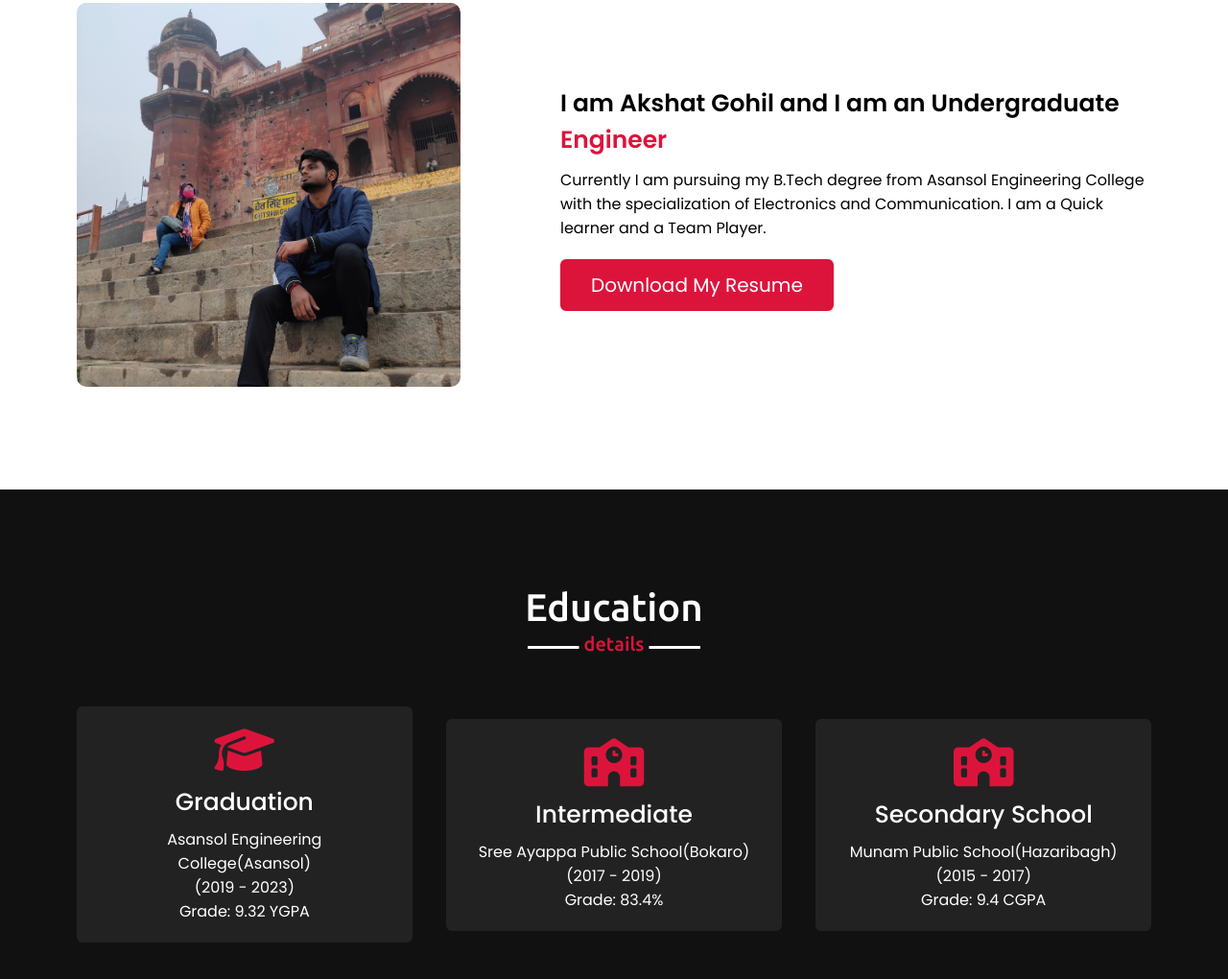
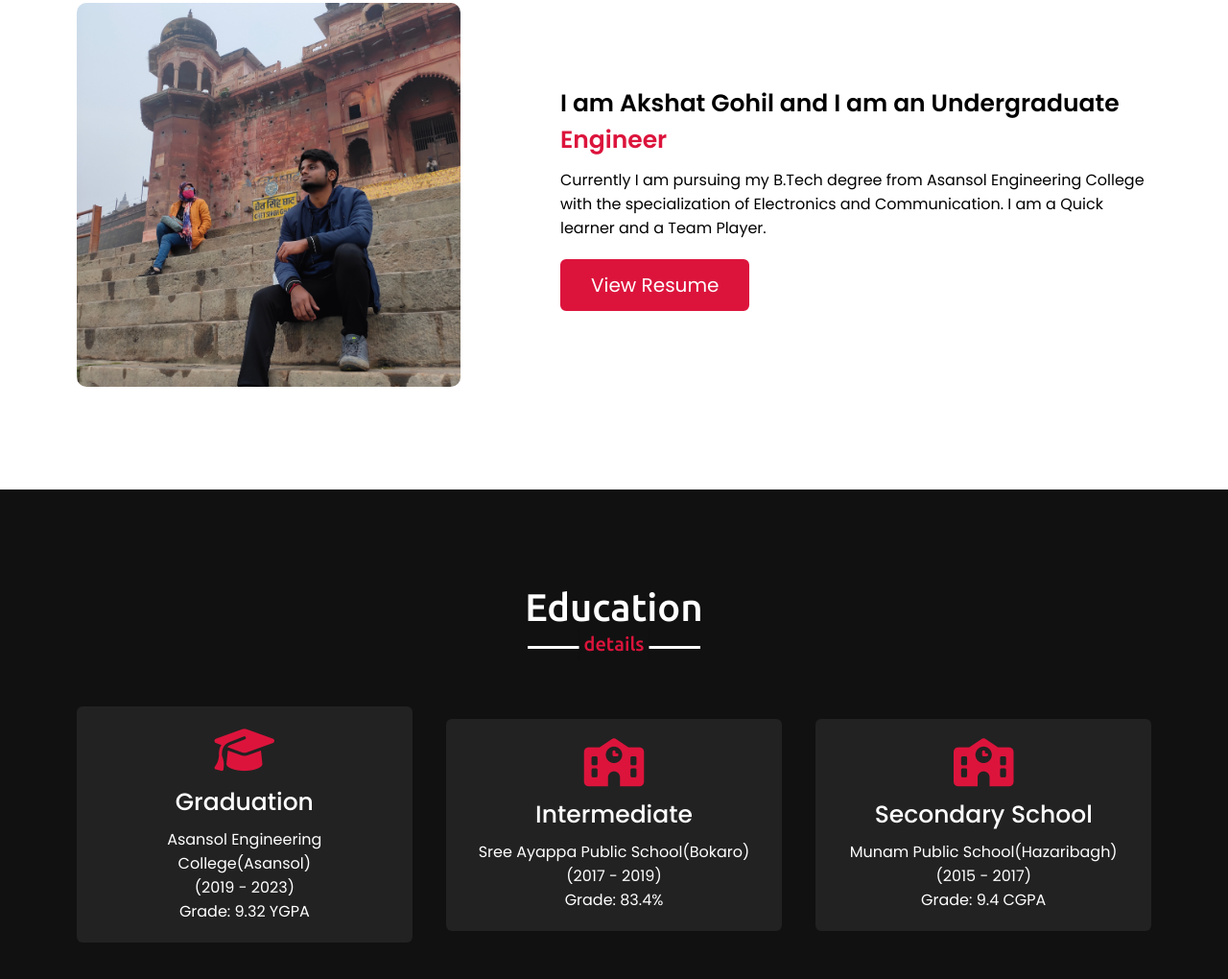
Before and after one commit to Akshat9080/Portfolio, a plain HTML site: page index.html in a window 1280 px wide. Shown: the part 1023-2043 px from the top of the page at 96% size. Drawn offline with nearby package versions, Linux system fonts and the light colour scheme; a script that the page names is missing.

Commit message:
Update index.html

```diff
--- a/index.html
+++ b/index.html
@@ -49,7 +49,7 @@
                <div class="column right">
                 <div class="text">I am Akshat Gohil and I am an Undergraduate <span>Engineer</span></div>
                 <p>Currently I am pursuing my B.Tech degree from Asansol Engineering College with the specialization of Electronics and Communication. I am a Quick learner and a Team Player.</p>
-                <a href="Resume.pdf" target="_blank">Download My Resume</a>
+                <a href="Resume.pdf" target="_blank">View Resume</a>
                </div>
 
             </div>
```
